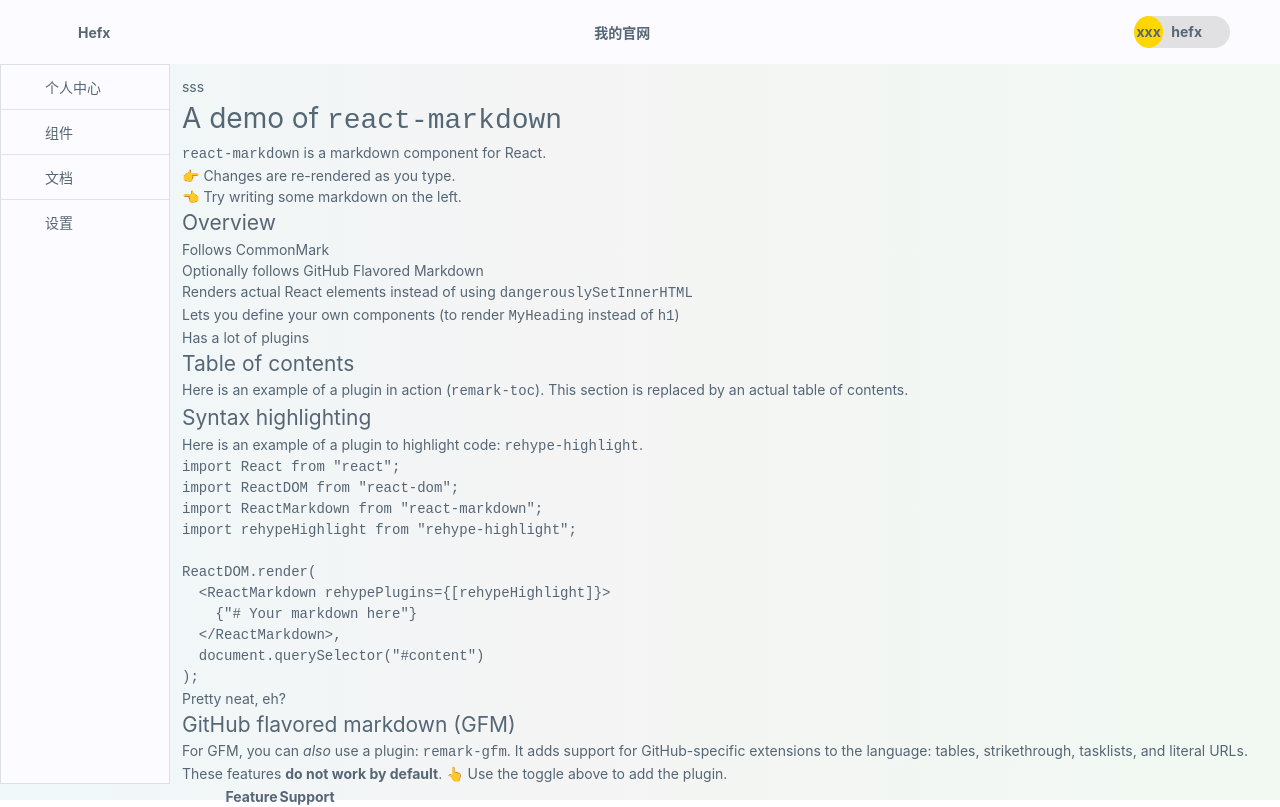
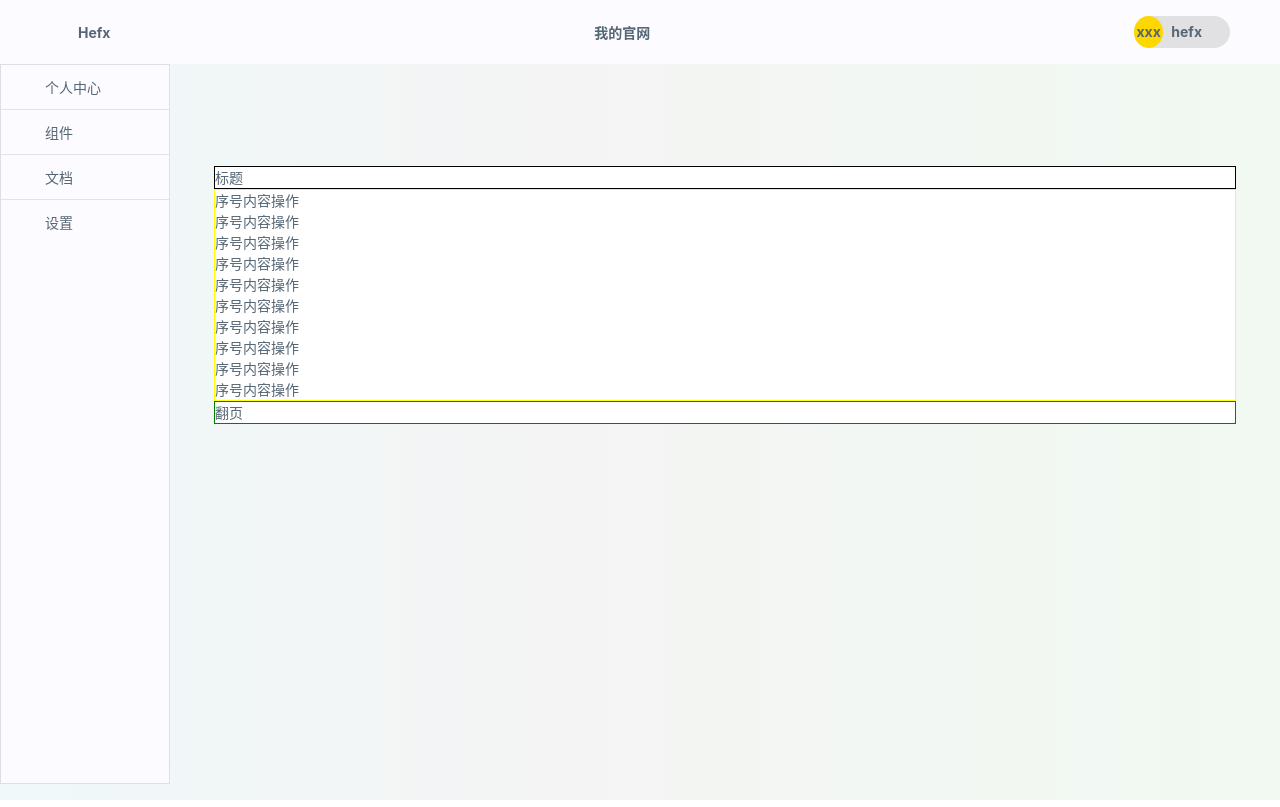
Before and after one commit to Hefeixiong/reactUI, a React (Create React App) app: page /doc/notes in a window 1280 px wide. Shown: the top 807 px of the page. Built offline with nearby package versions, Linux system fonts and the light colour scheme.

Commit message:
add notes/index

```diff
--- /dev/null
+++ b/src/views/notes/index.scss
@@ -0,0 +1,27 @@
+.note-content {
+  margin: 90px 32px;
+  background: hsla(0,0%,100%,1);
+  backdrop-filter: blur(6px);
+  border-radius: 8px;
+
+
+
+  > .title {
+    border: 1px solid black;
+
+  }
+
+  > .table-content{
+    border: 1px solid yellow;
+
+    > li {
+      display: flex;
+    }
+
+  }
+
+  > .footer{
+    border: 1px solid green;
+
+  }
+}
--- a/src/views/notes/index.tsx
+++ b/src/views/notes/index.tsx
@@ -1,26 +1,21 @@
-import React, { useState } from "react";
-import ReactMarkdown from "react-markdown";
-import remarkGfm from "remark-gfm";
-import Index from "./md/index";
+import React from "react";
+import "./index.scss";
 
 function Notes() {
-  const [markdown, setMarkdown] = useState(``);
-  var xmlhttp = new XMLHttpRequest();
-  xmlhttp.onreadystatechange = function () {
-    if (xmlhttp.readyState === 4 && xmlhttp.status === 200) {
-      setMarkdown(xmlhttp.responseText);
-    }
-  };
-
-  // 文件目录在 public/static/test.md 这里不需要写 public 因为打包之后没有此目录。
-  xmlhttp.open("GET", "/md/test.md", true);
-  xmlhttp.send();
-  console.log(xmlhttp);
-
+  const tableMap = [0, 1, 2, 3, 4, 5, 6, 7, 8, 9];
   return (
-    <div>
-      <Index />
-      <ReactMarkdown children={markdown} remarkPlugins={[remarkGfm]} />
+    <div className="note-content">
+      <div className="title"> 标题 </div>
+      <div className="table-content">
+        {tableMap.map((item) => (
+          <li key={item}>
+            <div>序号</div>
+            <div>内容</div>
+            <div>操作</div>
+          </li>
+        ))}
+      </div>
+      <div className="footer"> 翻页</div>
     </div>
   );
 }
--- a/src/views/notes/md/index.tsx
+++ b/src/views/notes/md/index.tsx
@@ -1,23 +1,25 @@
-import React from "react";
-import fs from "fs";
-import path from "path";
+import React, { useState } from "react";
+import ReactMarkdown from "react-markdown";
+import remarkGfm from "remark-gfm";
 
 function Index() {
-  const url = "./";
-  const readFile = () => {
-    fs.readdir("./", (err, file) => {
-      if (err) throw err;
-      file.forEach((file) => {
-        let fPath = path.join("./", file);
-        fs.stat(fPath, (err, stat) => {
-          if (stat.isFile()) {
-            console.log(file);
-          }
-        });
-      });
-    });
-    console.log("hi");
+  const [markdown, setMarkdown] = useState(``);
+  var xmlhttp = new XMLHttpRequest();
+  xmlhttp.onreadystatechange = function () {
+    if (xmlhttp.readyState === 4 && xmlhttp.status === 200) {
+      setMarkdown(xmlhttp.responseText);
+    }
   };
-  return <div onClick={readFile}>sss</div>;
+
+  // 文件目录在 public/static/test.md 这里不需要写 public 因为打包之后没有此目录。
+  xmlhttp.open("GET", "/md/test.md", true);
+  xmlhttp.send();
+  console.log(xmlhttp);
+
+  return (
+    <div>
+      <ReactMarkdown children={markdown} remarkPlugins={[remarkGfm]} />
+    </div>
+  );
 }
 export default Index;
```
